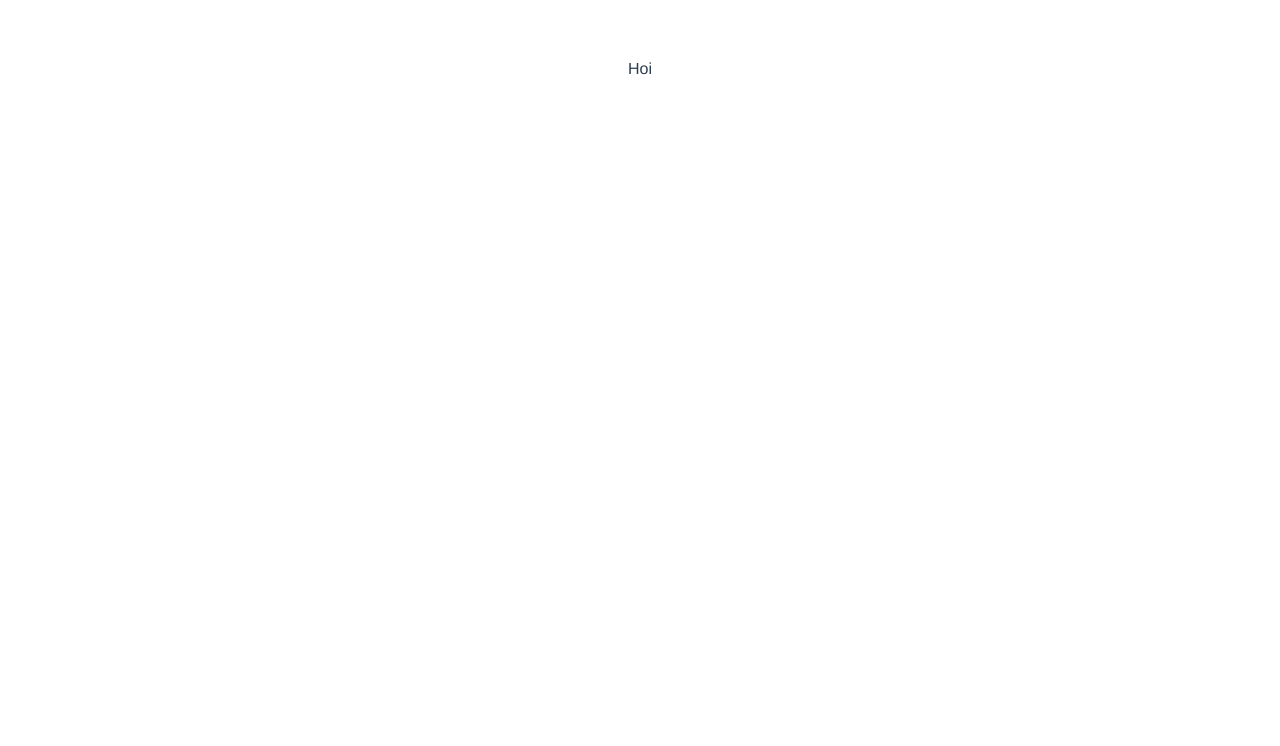
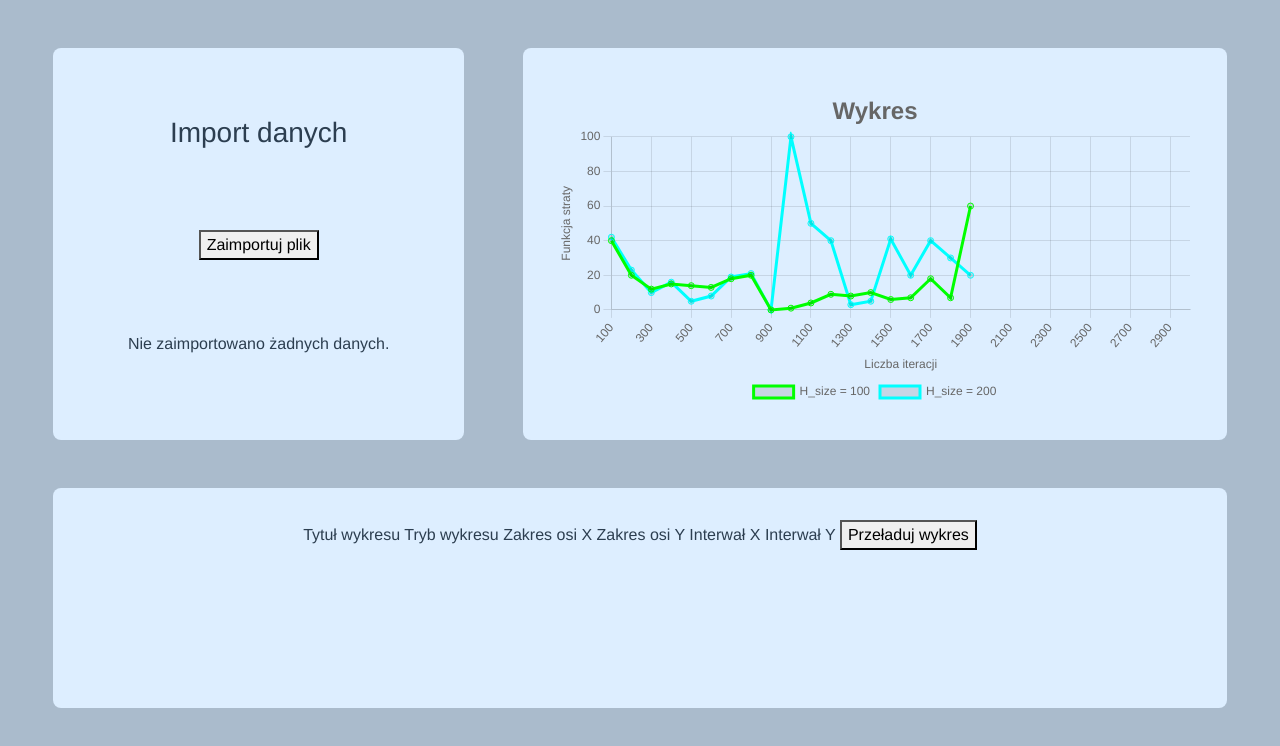
Before and after one commit to TheKTM1/LSTM-analyzer, a Vue app: page / in a window 1280 px wide. Shown: the top 746 px of the page. Built offline with nearby package versions, Linux system fonts and the light colour scheme.

Commit message:
Filled all frames

```diff
--- a/package.json
+++ b/package.json
@@ -7,8 +7,12 @@
     "build": "vue-cli-service build"
   },
   "dependencies": {
+    "axios": "^1.6.2",
+    "bootstrap": "^5.3.2",
+    "chart.js": "^4.4.1",
     "core-js": "^3.8.3",
-    "vue": "^3.2.13"
+    "vue": "^3.2.13",
+    "vue-chartjs": "^5.3.0"
   },
   "devDependencies": {
     "@vue/cli-plugin-babel": "~5.0.0",
--- a/src/App.vue
+++ b/src/App.vue
@@ -1,26 +1,53 @@
 <template>
-  <!-- <HelloWorld msg="Welcome to Your Vue.js App"/> -->
-  Hoi
+  <main class="d-flex flex-wrap justify-content-center m-auto mt-5 col-11">
+    <div class="d-flex w-100 justify-content-between">
+      <div class="frame d-flex justify-content-center align-items-center" style="width:35%">
+        <Imports></Imports>
+      </div>
+      <div class="frame" style="width:60%">
+        <Canvas :labels="labels"></Canvas>
+      </div>
+    </div>
+    <div class="frame w-100 mt-5" style="height:220px;">
+      <ChartInfo></ChartInfo>
+    </div>
+  </main>
 </template>
 
 <script>
-// import HelloWorld from './components/HelloWorld.vue'
+import Imports from './components/Imports.vue'
+import Canvas from './components/Canvas.vue'
+import ChartInfo from './components/ChartInfo.vue'
 
 export default {
   name: 'App',
   components: {
-    // HelloWorld
-  }
+    Imports,
+    Canvas,
+    ChartInfo,
+  },
+  data() {
+    return {
+      labels: [100, 200, 300, 400, 500, 600, 700, 800, 900, 1000, 1100, 1200, 1300, 1400, 1500, 1600, 1700, 1800, 1900, 2000, 2100, 2200, 2300, 2400, 2500, 2600, 2700, 2800, 2900, 3000],
+    }
+  },
 }
 </script>
 
 <style>
+body {
+  background-color: #ABC;
+}
 #app {
   font-family: Avenir, Helvetica, Arial, sans-serif;
   -webkit-font-smoothing: antialiased;
   -moz-osx-font-smoothing: grayscale;
   text-align: center;
   color: #2c3e50;
-  margin-top: 60px;
+}
+.frame {
+  background-color: #DEF;
+  padding: 2rem;
+  border-radius: 0.5rem;
 }
 </style>
--- /dev/null
+++ b/src/components/Canvas.vue
@@ -0,0 +1,71 @@
+<template>
+    <main>
+        <h3></h3>
+        <Line :data="chartData" :options="options"/>
+    </main>
+</template>
+
+<script>
+import { Bar, Line } from 'vue-chartjs'
+import { Chart as ChartJS, Title, Tooltip, Legend, BarElement, CategoryScale, LinearScale, PointElement, LineElement} from 'chart.js'
+
+ChartJS.register(Title, Tooltip, Legend, BarElement, CategoryScale, LinearScale, PointElement, LineElement)
+
+export default {
+    name: 'Canvas',
+    components: { Bar, Line },
+    props: {
+        labels: Array,
+    },
+    data() {
+        return {
+            chartData: {
+                labels: this.labels,
+                datasets: [
+                    {
+                        label: 'H_size = 100',
+                        borderColor: '#0F0',
+                        data: [40, 20, 12, 15, 14, 13, 18, 20, 0, 1, 4, 9, 8, 10, 6, 7, 18, 7, 60],
+                    },
+                    {
+                        label: 'H_size = 200',
+                        borderColor: '#0FF',
+                        data: [42, 23, 10, 16, 5, 8, 19, 21, 0, 100, 50, 40, 3, 5, 41, 20, 40, 30, 20],
+                    }
+                ]
+            },
+            options: {
+                scales: {
+                    x: {
+                        title: {
+                            display: true,
+                            text: 'Liczba iteracji',
+                        }
+                    },
+                    y: {
+                        title: {
+                            display: true,
+                            text: 'Funkcja straty',
+                        }
+                    }
+                },
+                layout: {
+                    padding: 0,
+                },
+                plugins: {
+                    title: {
+                        text: 'Wykres',
+                        display: true,
+                        font: {
+                            size: 24,
+                        },
+                    },
+                    legend: {
+                        position: 'bottom',
+                    },
+                },
+            },
+        }
+    },
+}
+</script>
--- /dev/null
+++ b/src/components/ChartInfo.vue
@@ -0,0 +1,21 @@
+<template>
+    <main>
+        Tytuł wykresu
+        Tryb wykresu
+        Zakres osi X
+        Zakres osi Y
+        Interwał X
+        Interwał Y
+        <button>Przeładuj wykres</button>
+    </main>
+</template>
+
+<script>
+
+export default {
+    name: 'ChartInfo',
+    data() {
+
+    },
+}
+</script>
--- /dev/null
+++ b/src/components/Imports.vue
@@ -0,0 +1,59 @@
+<template>
+    <main class="d-flex flex-column justify-content-around align-items-center w-100 h-100">
+        <h3>Import danych</h3>
+        <button @click="displayImport">Zaimportuj plik</button>
+        <div v-if="imported" class="inner">
+            <div v-for="(fileName, key) in fileNames" :key="key" class="py-2">
+                <div class="btn btn-light w-75"> {{ fileName }} </div>
+            </div>
+        </div>
+        <div v-else>
+            <p>
+                Nie zaimportowano żadnych danych.
+            </p>
+        </div>
+    </main>
+</template>
+
+<script>
+import axios from 'axios';
+
+export default {
+    name: 'Imports',
+    data() {
+        return {
+            imported: false,
+            fileNames: {},
+        }
+    },
+    methods: {
+        async displayImport(){
+
+            const response = await axios({
+                method: 'GET',
+                url: "http://localhost:6790/api/get-files",
+                timeout: 3000,
+            })
+            .then(response => {
+                for(let i = 0; i < response.data.length; i++){
+                    this.fileNames[i] = response.data[i];
+                }
+
+                this.imported = true;
+            })
+            .catch(error => console.error(`Błąd: ${error}.`));
+        },
+    },
+}
+</script>
+
+<style>
+.inner {
+    width: 100%;
+    background-color: #BCD;
+    border-radius: 0.5rem;
+}
+.card {
+
+}
+</style>
--- a/src/main.js
+++ b/src/main.js
@@ -1,4 +1,5 @@
 import { createApp } from 'vue'
+import 'bootstrap/dist/css/bootstrap.css'
 import App from './App.vue'
 
 createApp(App).mount('#app')
```
Also changed, not shown: 1 other file (tests, documents, lock files or other folders).
